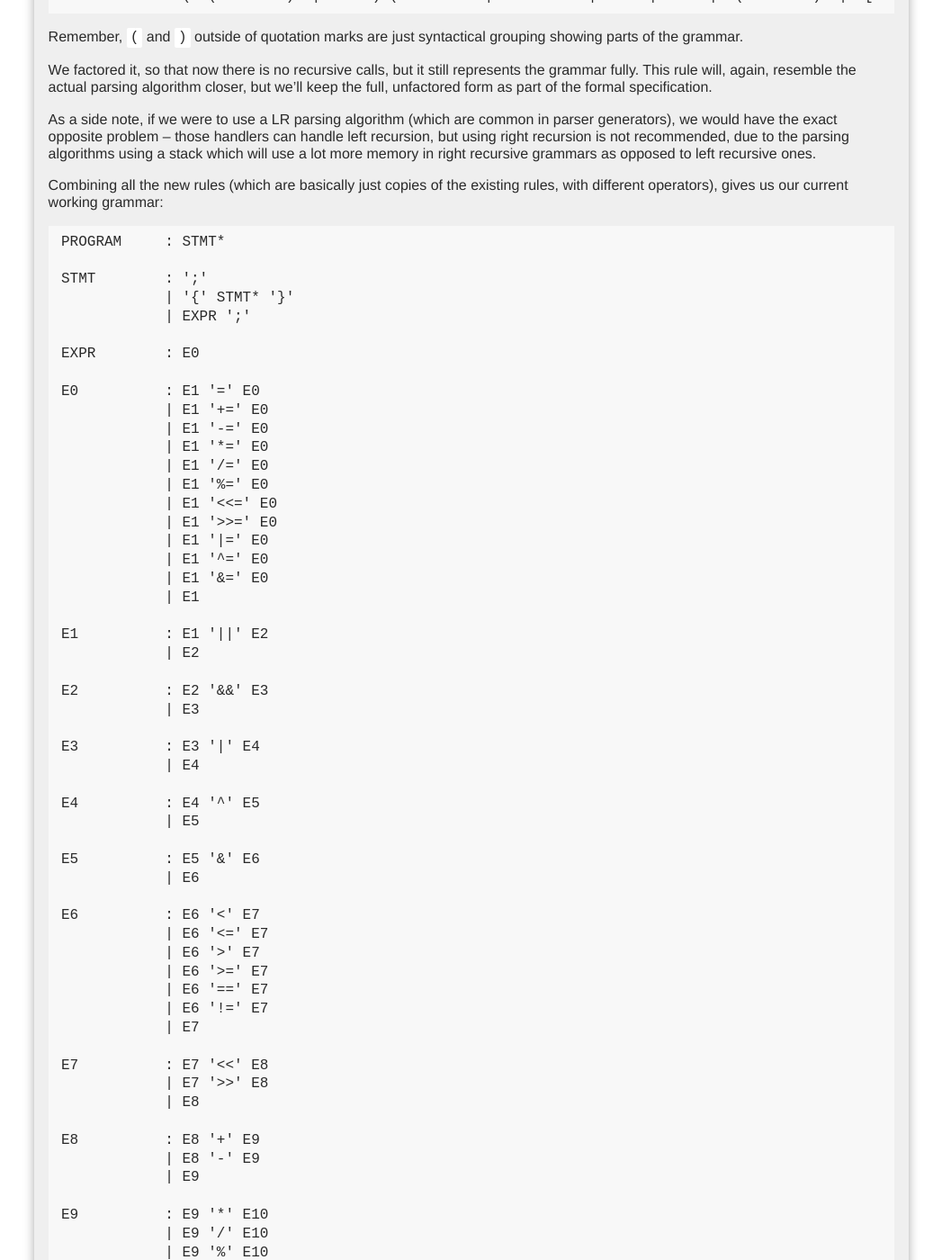
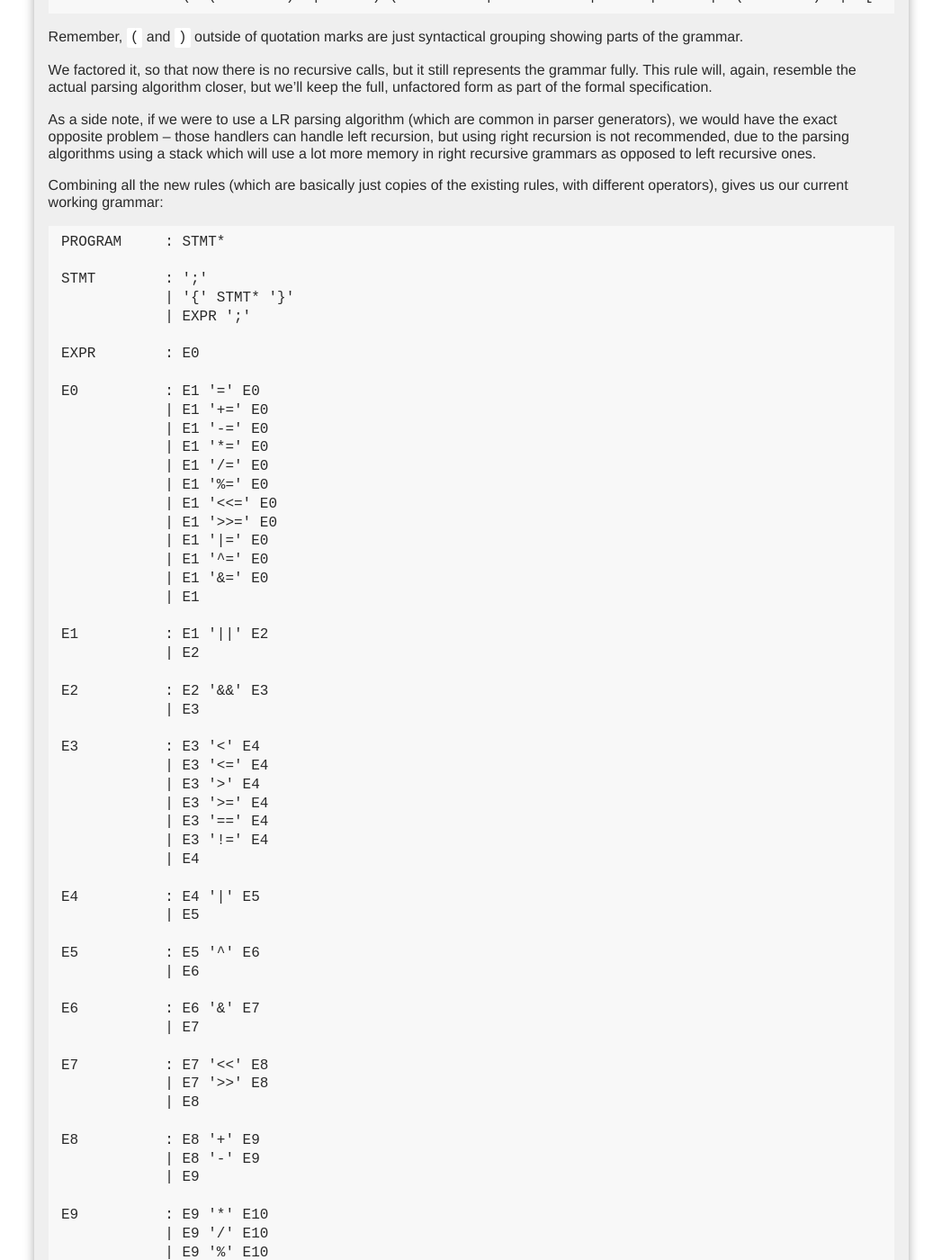
Before and after one commit to CadeBrown/cadebrown.github.io, a Jekyll site: the page built from _posts/2020-10-23-kata-3-ckc-exprs.md, in a window 1280 px wide and 1400 px high, scrolled down 3464 px. Shown: the whole window at 90% size, without its empty margins (116-1163 px from the left). Built offline with Jekyll 4.4.1, drawn with Linux system fonts in a browser that asks for light colours; some of the changed text lies outside the part shown.

```diff
--- a/_posts/2020-10-23-kata-3-ckc-exprs.md
+++ b/_posts/2020-10-23-kata-3-ckc-exprs.md
@@ -23,10 +23,10 @@ Here are the precedences of different operators in Kata. You are free to choose
 |`=`, `+=`, ... (all assignments)|
 |`||` (conditional or)|
 |`&&` (conditional and)|
+|`<` (less than), `>` (greater than), `<=` (less than or equal to), `==` (equal to), `!=` (not equal to)|
 |`|` (bitwise inclusive or)|
 |`^` (bitwise exclusive or)|
 |`&` (bitwise and)|
-|`<` (less than), `>` (greater than), `<=` (less than or equal to), `==` (equal to), `!=` (not equal to)|
 |`<<` (bitwise shift left), `>>` (bitwise shift right)|
 |`+` (addition), `-` (subtraction)|
 |`*` (multiplication), `/` (division), `%` (modulo)|
@@ -50,10 +50,10 @@ When you think about it, this is kind of how humans do it: we try and find produ
 |E0|`=`, assignments|
 |E1|`||`|
 |E2|`&&`|
-|E3|`|`|
-|E4|`^`|
-|E5|`&`|
-|E6|`<`, `>`, `<=`, `>=`, `==`, `!=`|
+|E3|`<`, `>`, `<=`, `>=`, `==`, `!=`|
+|E4|`|`|
+|E5|`^`|
+|E6|`&`|
 |E7|`<<`, `>>`|
 |E8|`+`, `-`|
 |E9|`*`, `/`, `%`|
@@ -181,21 +181,21 @@ E1          : E1 '||' E2
 E2          : E2 '&&' E3
             | E3
 
-E3          : E3 '|' E4
+E3          : E3 '<' E4
+            | E3 '<=' E4
+            | E3 '>' E4
+            | E3 '>=' E4
+            | E3 '==' E4
+            | E3 '!=' E4
             | E4
 
-E4          : E4 '^' E5
+E4          : E4 '|' E5
             | E5
 
-E5          : E5 '&' E6
+E5          : E5 '^' E6
             | E6
 
-E6          : E6 '<' E7
-            | E6 '<=' E7
-            | E6 '>' E7
-            | E6 '>=' E7
-            | E6 '==' E7
-            | E6 '!=' E7
+E6          : E6 '&' E7
             | E7
 
 E7          : E7 '<<' E8
```
Also changed, not shown: other parts of _posts/2020-10-23-kata-3-ckc-exprs.md (+4 -2 lines), _posts/2020-10-19-kata-0-setup.md (+7 -8 lines), _posts/2020-10-20-kata-1-ckc-lexer.md (+6 -6 lines), _posts/2020-10-21-kata-2-ckc-ast.md (+4 -2 lines).
